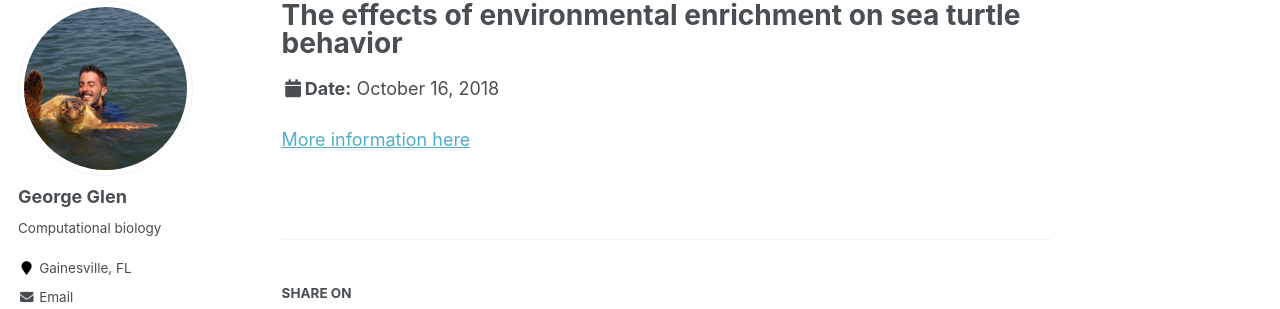
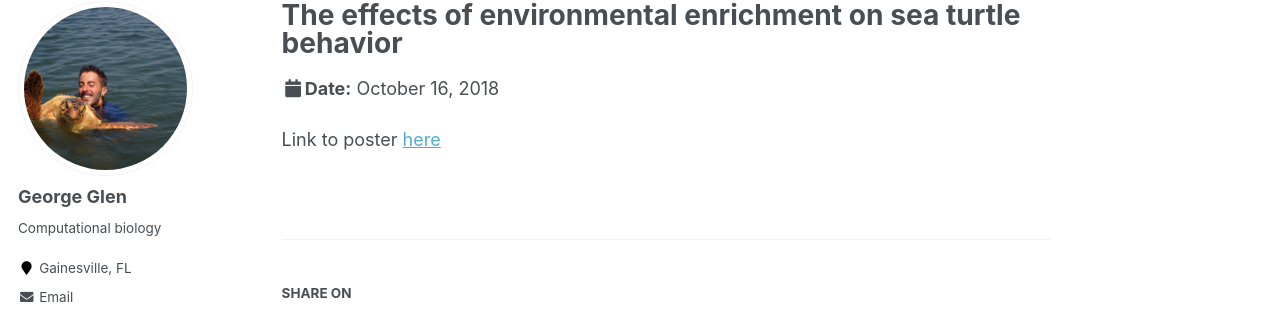
Before and after one commit to constantin-george/constantin-george.github.io, a Jekyll site: the page built from _talks/2018-01-Poster_Pres.md, in a window 1280 px wide. Shown: the part 117-426 px from the top of the page. Built offline with Jekyll 4.4.1, drawn with Linux system fonts in a browser that asks for light colours; some web fonts are replaced.

Commit message:
Research Portfolio

```diff
--- a/_talks/2018-01-Poster_Pres.md
+++ b/_talks/2018-01-Poster_Pres.md
@@ -8,4 +8,4 @@
 location: "Porec, Croatia"
 ---
 
-[More information here](https://www.researchgate.net publication/330012267_EFFECTS_OF_ENVIRONMENTAL_ENRICHMENT_ON_BEHAVIOUR_OF_SEA_TURTLES_IN_REHABILITATION)
+Link to poster [here](http://constantin-george.github.io/files/EE-Poster-MedCon2018-final.pdf)
```
Also changed, not shown: 1 other file.
